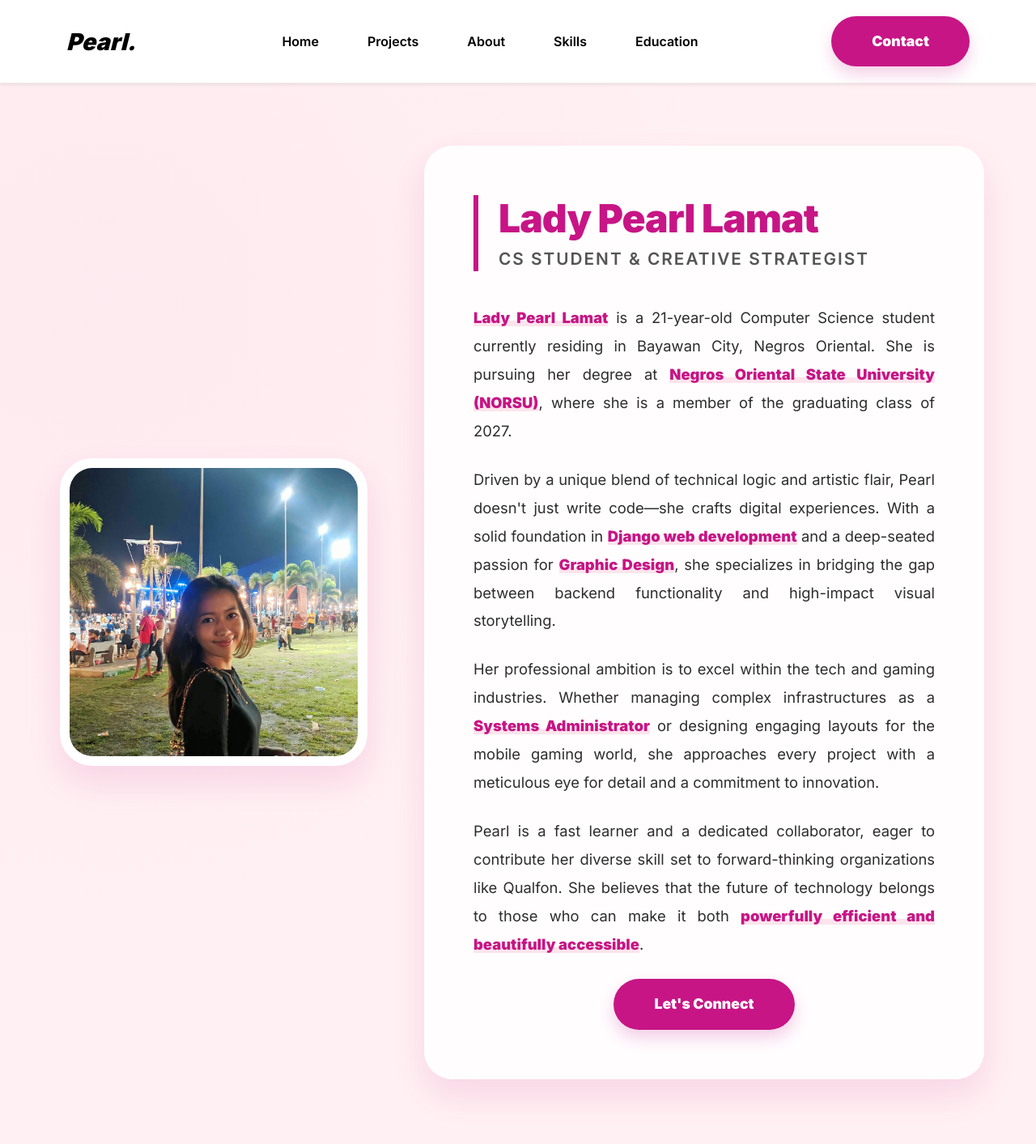
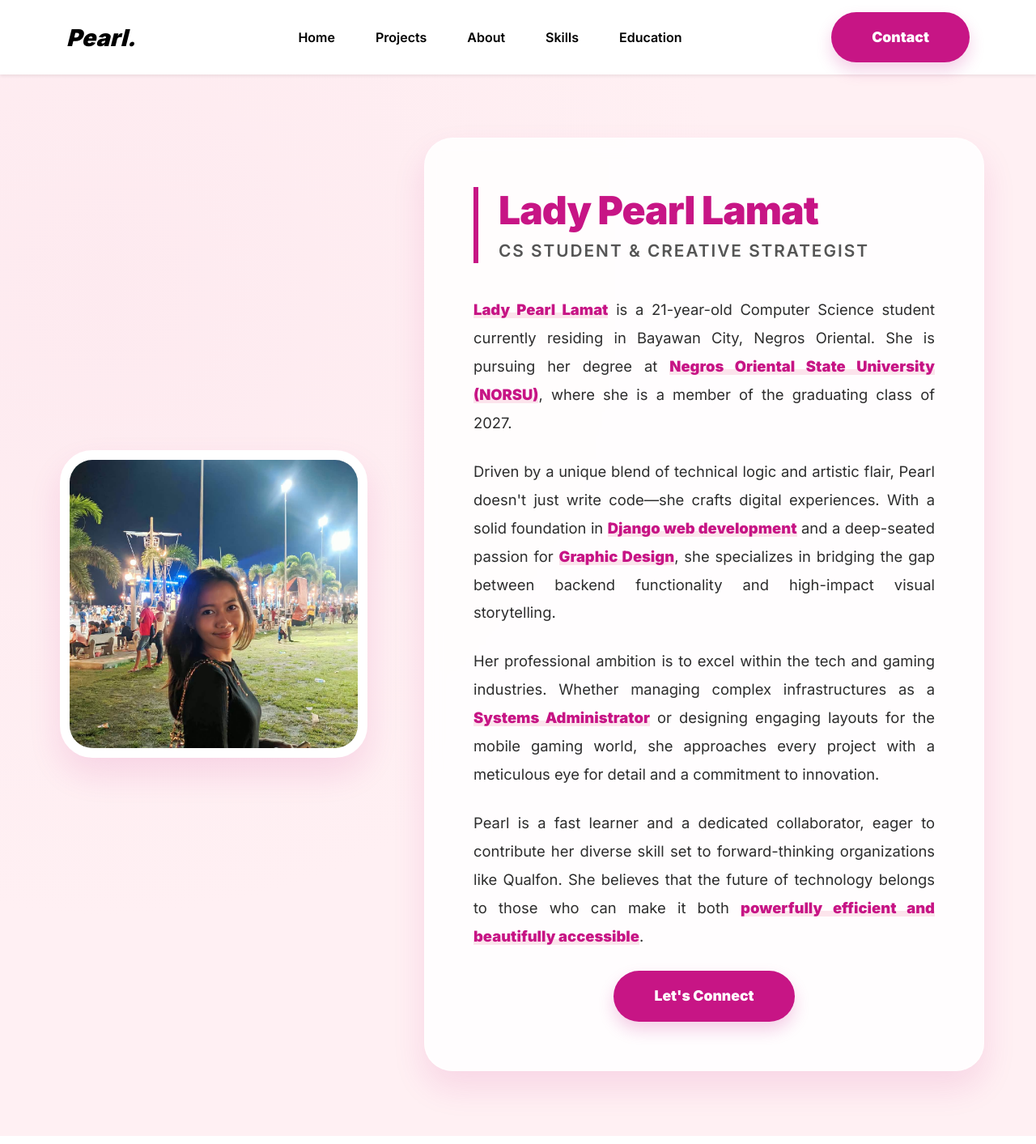
Before and after one commit to lamatpearl/pearl-web, a Django app: page /about/ in a window 1280 px wide. Shown: the whole page at 81% size. Run offline with Django 5.2, Linux system fonts and the light colour scheme; some web fonts are replaced.

Commit message:
VERY FINAL FINAL

```diff
--- a/portfolio/templates/portfolio/base.html
+++ b/portfolio/templates/portfolio/base.html
@@ -4,35 +4,75 @@
     <meta charset="UTF-8">
     <meta name="viewport" content="width=device-width, initial-scale=1.0">
     <title>Portfolio | Pearl</title>
+
     <link href="https://cdn.jsdelivr.net/npm/bootstrap@5.3.0/dist/css/bootstrap.min.css" rel="stylesheet">
     <link href="https://fonts.googleapis.com/css2?family=Inter:wght@400;600;900&family=Playfair+Display:ital,wght@1,400&display=swap" rel="stylesheet">
 
     <style>
         body { font-family: 'Inter', sans-serif; background-color: #fff; margin: 0; overflow-x: hidden; }
-        .navbar { padding: 20px 0; background: #ffffff !important; border-bottom: 1px solid #eee; }
-        .navbar-brand { font-weight: 900; font-style: italic; font-size: 1.8rem; color: #000; text-decoration: none; }
+
+        .navbar {
+            padding: 15px 0;
+            background: rgba(255, 255, 255, 0.95) !important;
+            backdrop-filter: blur(10px); /* Aesthetic blur effect */
+        }
+
+        .navbar-brand {
+            font-weight: 900;
+            font-style: italic;
+            font-size: 1.8rem;
+            color: #000 !important;
+        }
 
         .nav-link {
             color: #000 !important;
             font-weight: 600;
-            margin: 0 10px;
+            margin: 0 5px;
             text-transform: capitalize;
             padding: 8px 20px !important;
             border-radius: 50px;
             transition: 0.3s;
+            text-align: center; /* Center text on mobile drop-down */
         }
 
-        .nav-link:hover { background-color: #fce4ec; color: #000 !important; }
-        .btn-contact { background: #000; color: #fff !important; border-radius: 50px; padding: 10px 25px; text-decoration: none; }
+        .nav-link:hover { background-color: #fce4ec; }
 
-        /* Ensures content doesn't get hidden under the fixed navbar */
-        .main-wrapper { padding-top: 100px; }
+        /* Contact Button Responsive */
+        .btn-contact {
+            background: #000;
+            color: #fff !important;
+            border-radius: 50px;
+            padding: 10px 25px;
+            text-decoration: none;
+            display: inline-block;
+            text-align: center;
+        }
+
+        /* Mobile Adjustments */
+        @media (max-width: 991px) {
+            .navbar-collapse {
+                background: #fff;
+                padding: 20px;
+                border-radius: 20px;
+                margin-top: 15px;
+                box-shadow: 0 10px 30px rgba(0,0,0,0.1);
+            }
+            .nav-item { margin-bottom: 10px; }
+            .btn-contact { width: 100%; margin-top: 10px; }
+        }
+
+        .main-wrapper { padding-top: 90px; }
     </style>
 </head>
 <body>
     <nav class="navbar navbar-expand-lg fixed-top shadow-sm">
         <div class="container">
             <a class="navbar-brand" href="{% url 'home' %}">Pearl.</a>
+
+            <button class="navbar-toggler border-0" type="button" data-bs-toggle="collapse" data-bs-target="#navbarNav" aria-controls="navbarNav" aria-expanded="false" aria-label="Toggle navigation">
+                <span class="navbar-toggler-icon"></span>
+            </button>
+
             <div class="collapse navbar-collapse" id="navbarNav">
                 <ul class="navbar-nav mx-auto">
                     <li class="nav-item"><a class="nav-link" href="{% url 'home' %}">Home</a></li>
@@ -41,7 +81,9 @@
                     <li class="nav-item"><a class="nav-link" href="{% url 'skills' %}">Skills</a></li>
                     <li class="nav-item"><a class="nav-link" href="{% url 'education' %}">Education</a></li>
                 </ul>
-                <a href="{% url 'contact' %}" class="btn-contact">Contact</a>
+                <div class="d-lg-flex">
+                    <a href="{% url 'contact' %}" class="btn-contact">Contact</a>
+                </div>
             </div>
         </div>
     </nav>
@@ -50,5 +92,7 @@
         {% block content %}
         {% endblock %}
     </div>
+
+    <script src="https://cdn.jsdelivr.net/npm/bootstrap@5.3.0/dist/js/bootstrap.bundle.min.js"></script>
 </body>
 </html>
```
